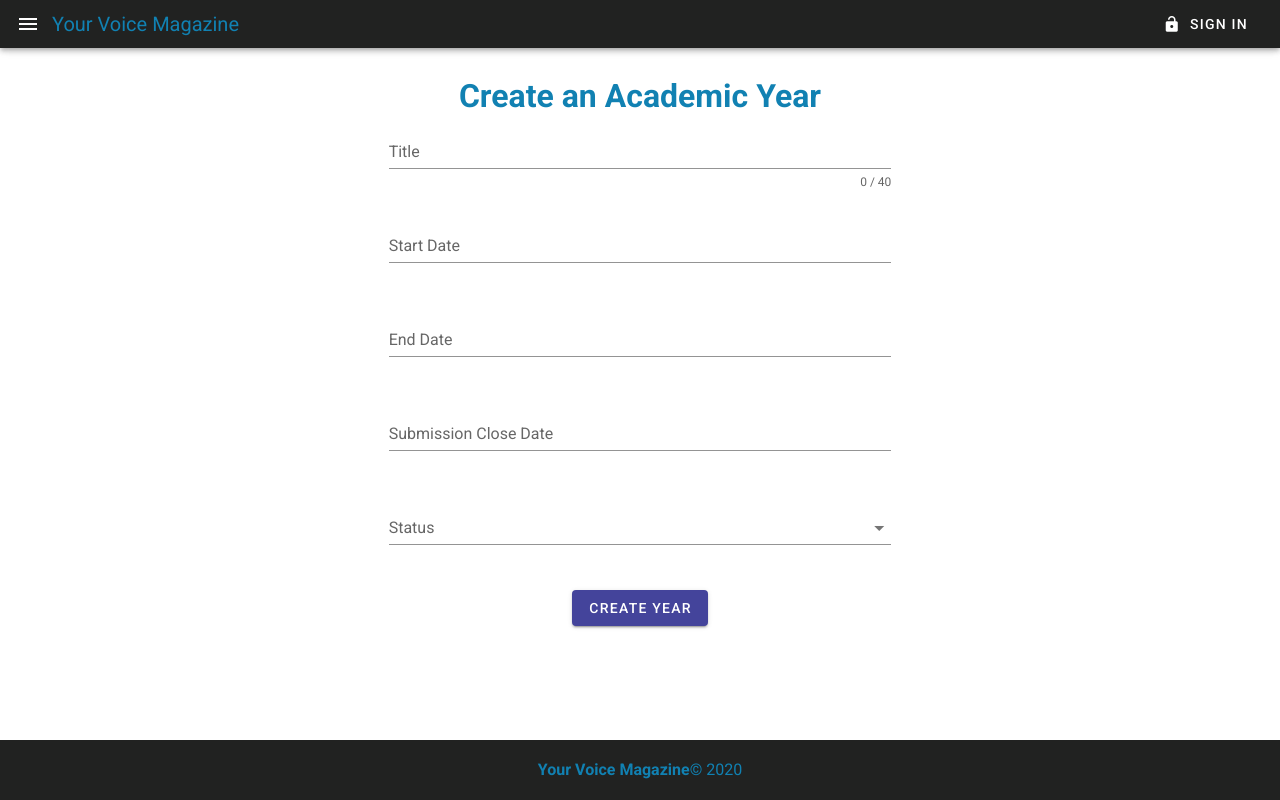
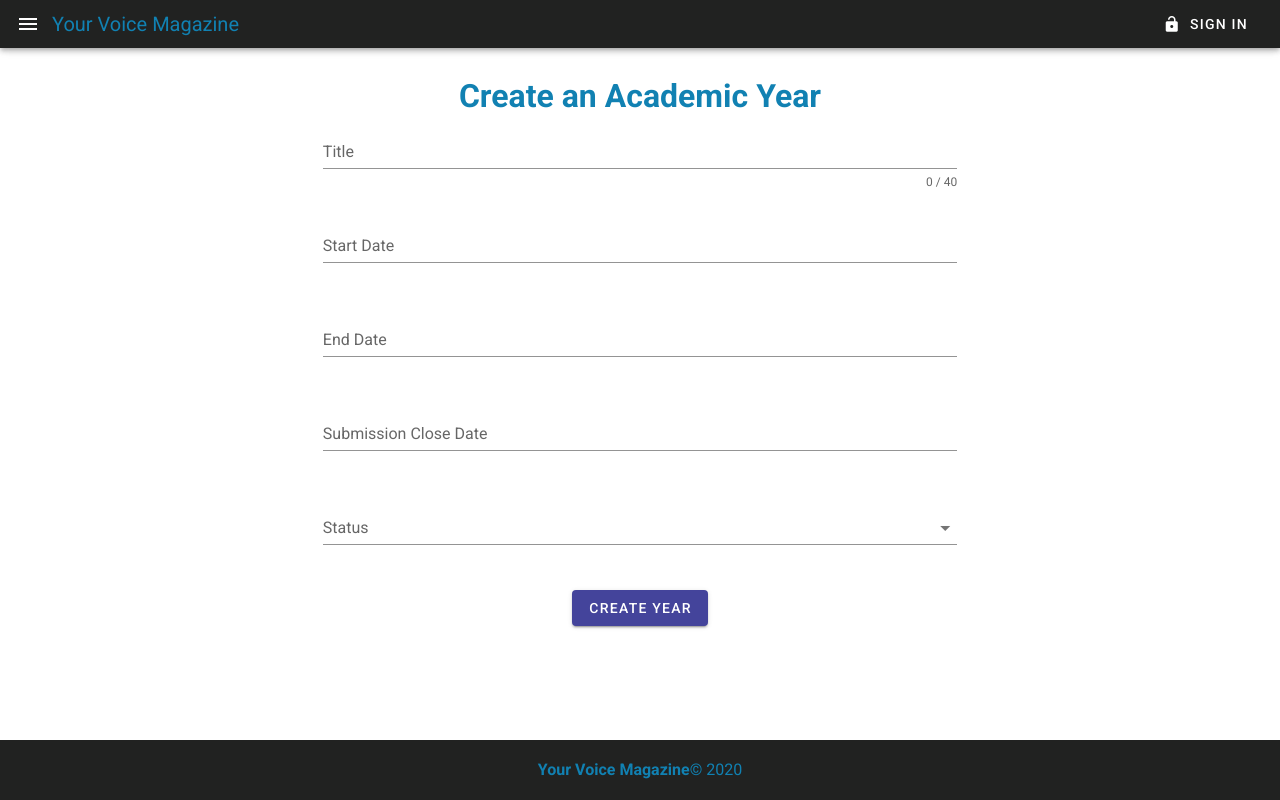
Before and after one commit to EWSD2/your-voice-client, a Nuxt app: page /Years/add in a window 1280 px wide. Built offline with nearby package versions, Linux system fonts and the light colour scheme.

Commit message:
Adjust width and offset at md breakpoint

```diff
--- a/pages/Years/_id.vue
+++ b/pages/Years/_id.vue
@@ -3,8 +3,8 @@
     <v-row wrap>
       <v-col
         sm="12"
-        md="8"
-        offset-md="2"
+        md="10"
+        offset-md="1"
       >
         <h1 class="secondary--text">
           Academic Year {{ year.title }}
--- a/pages/Years/add.vue
+++ b/pages/Years/add.vue
@@ -3,8 +3,8 @@
     <v-row wrap>
       <v-col
         sm="12"
-        md="8"
-        offset-md="2"
+        md="10"
+        offset-md="1"
       >
         <h1 class="secondary--text">
           Create an Academic Year
```
